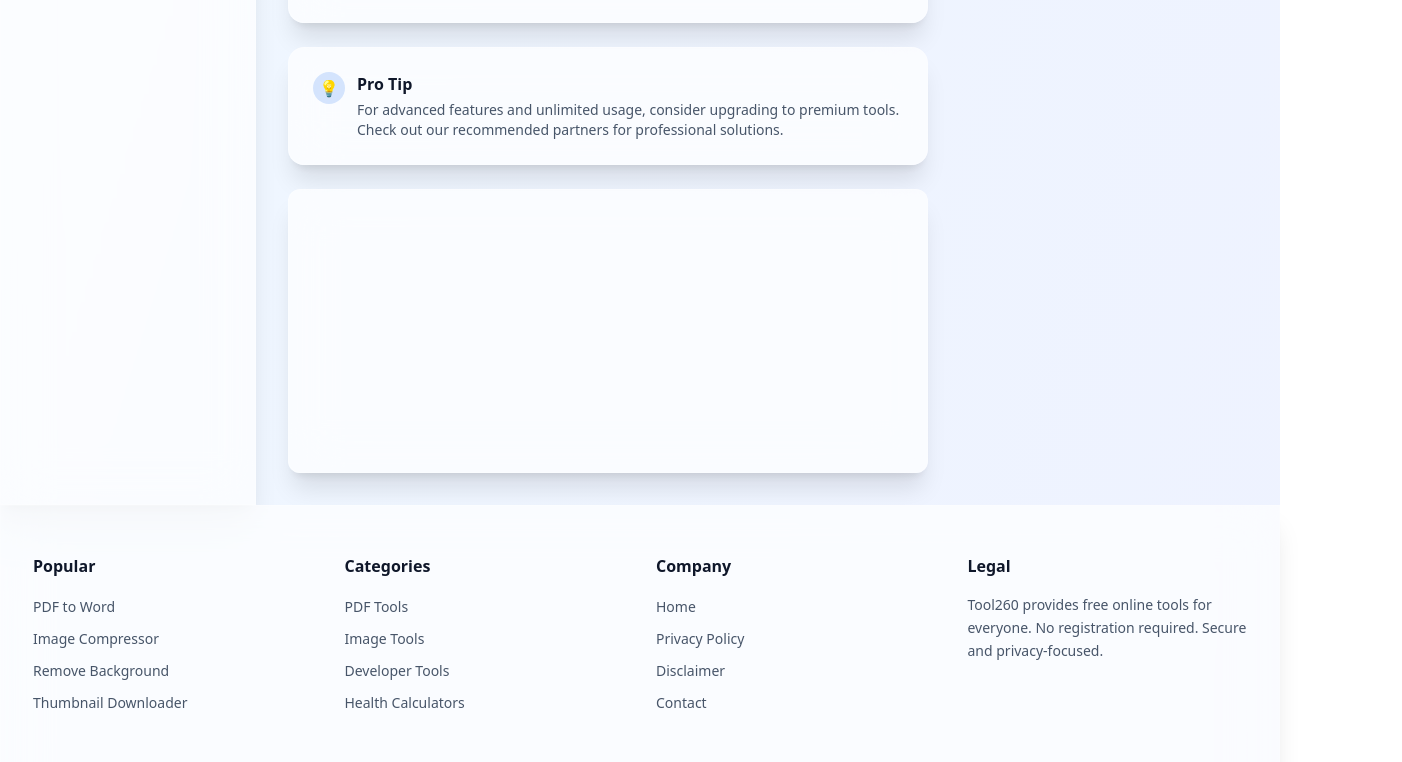
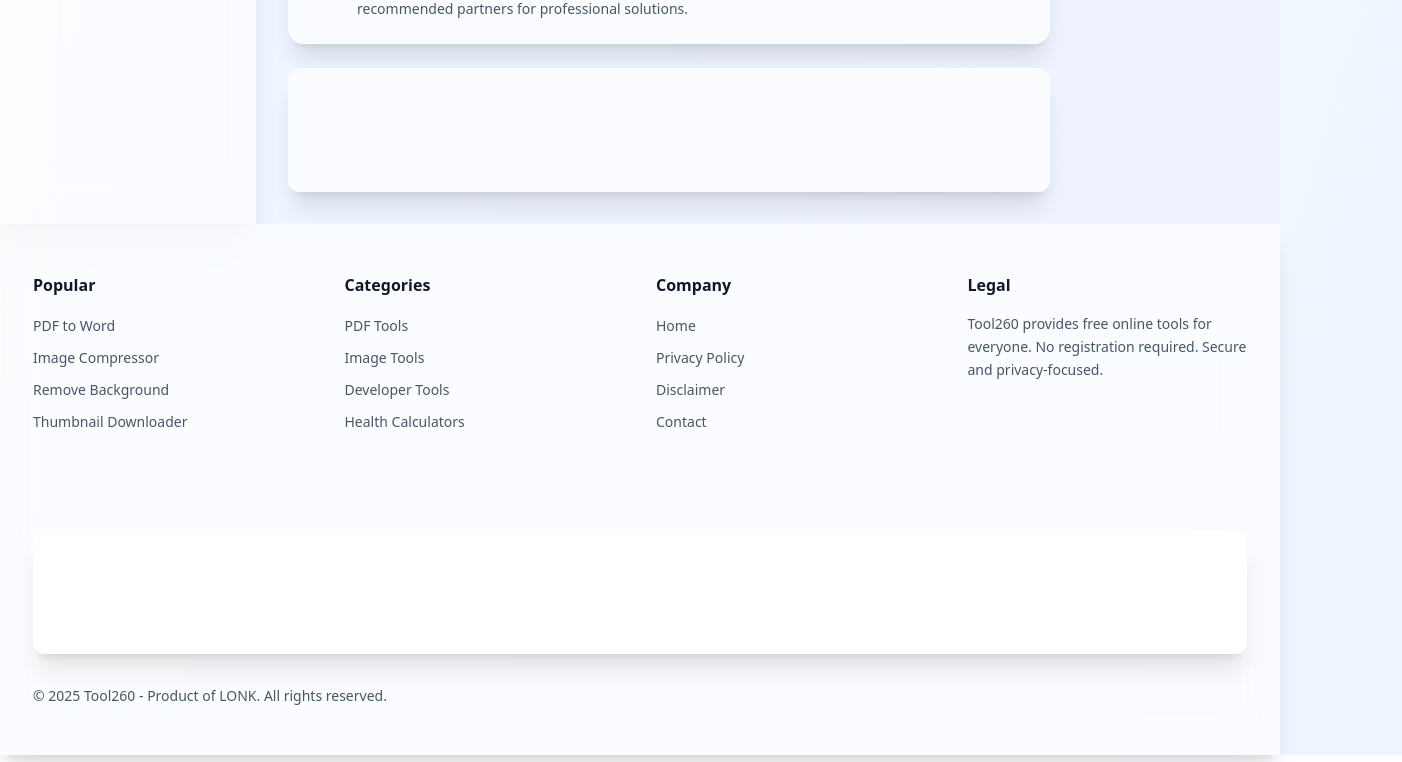
Before and after one commit to lonkgoc/tool, a React (Vite) app: page /tools/50-30-20-budget in a window 1280 px wide. Shown: the part 3178-3940 px from the top of the page, 1402 px wide, since content can reach past the window. Built offline with nearby package versions, Linux system fonts and the light colour scheme.

Commit message:
feat: finalize ad layout (2x 300x250, 2x 728x90) and keep monetag push

```diff
--- a/src/components/ToolWrapper.tsx
+++ b/src/components/ToolWrapper.tsx
@@ -34,7 +34,7 @@ export default function ToolWrapper({ title, description, children }: ToolWrappe
         </div>
       </div>
 
-      <AdUnit format="infeed" />
+      <AdUnit format="banner" />
     </div>
   );
 }
```
